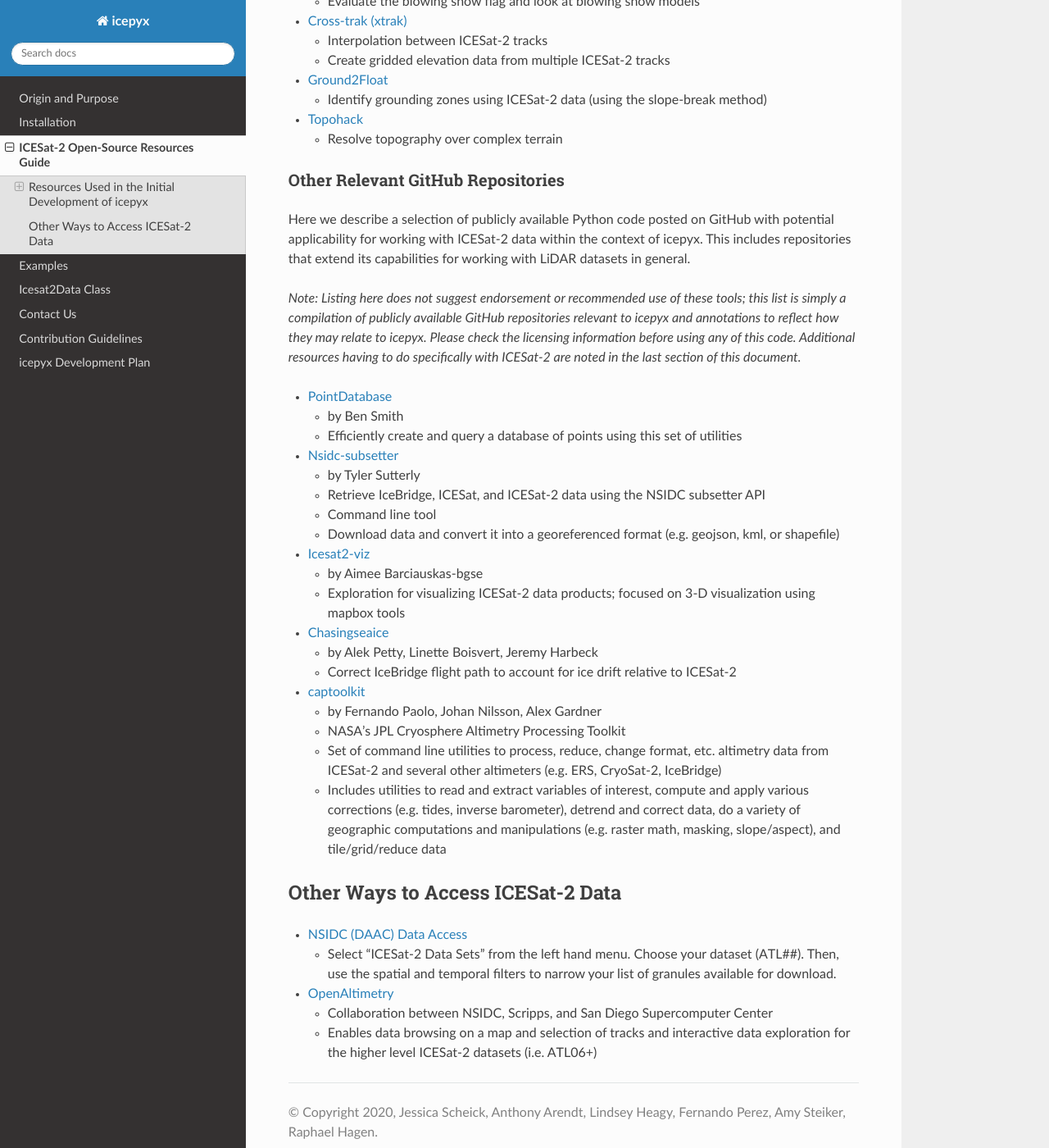
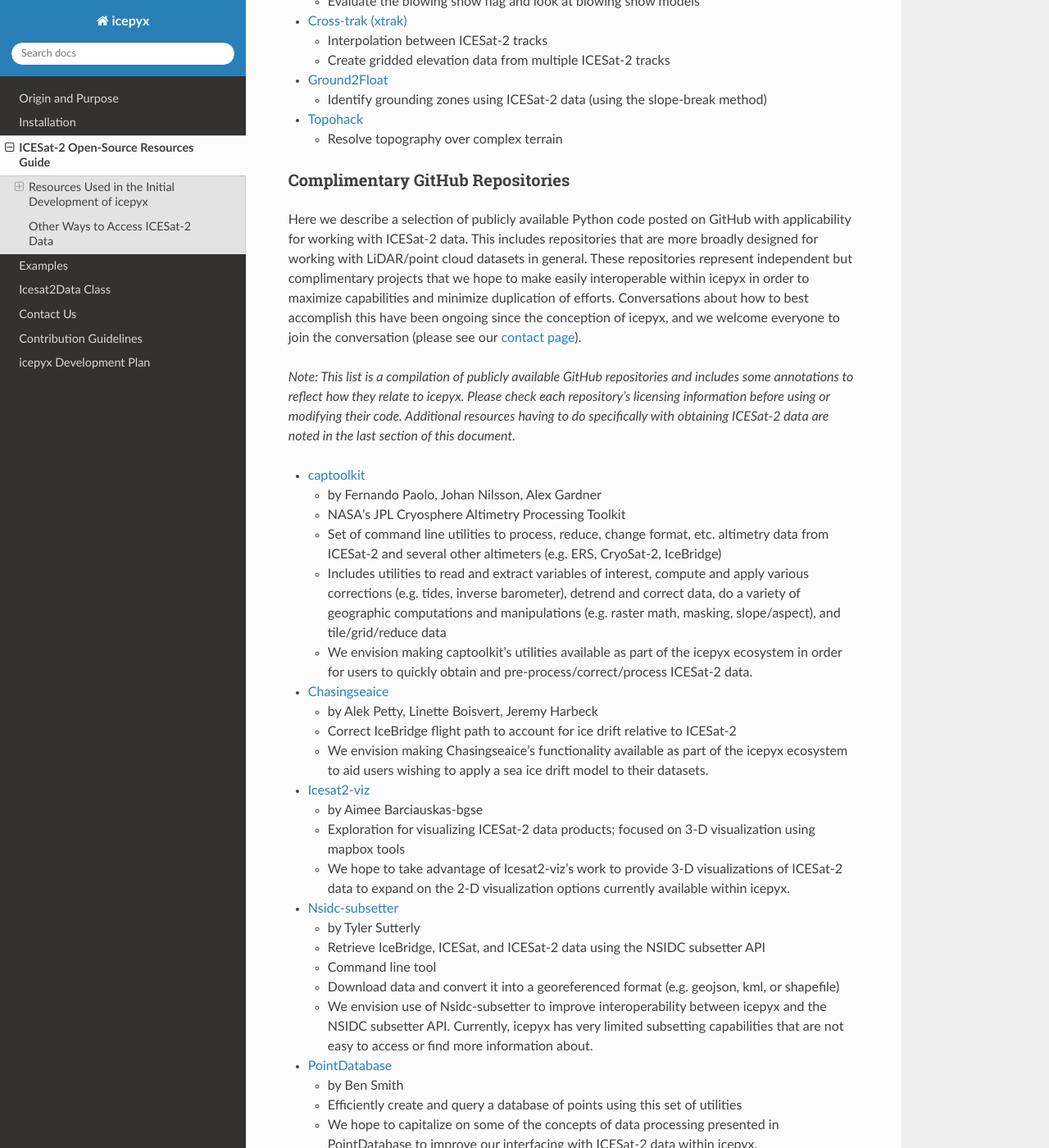
Before and after one commit to icesat2py/icepyx, a Sphinx documentation site: the page built from doc/source/getting_started/resources.rst, in a window 1280 px wide and 1400 px high, scrolled down 1500 px. Shown: the whole window at 82% size. Built offline with Sphinx 7.4.7 and the Read the Docs theme 2.0.0, drawn with Linux system fonts in a browser that asks for light colours; some of the changed text lies outside the part shown.

Commit message:
update resources with specific goals relative to icepyx

```diff
--- a/doc/source/getting_started/origin_purpose.rst
+++ b/doc/source/getting_started/origin_purpose.rst
@@ -1,10 +1,10 @@
 Origin and Purpose
 ==================
 
-icepyx is both a software library and a community composed of ICESat-2 data users, developers, and the scientific community. We are working together to develop a shared library of code, tutorials, and use-cases/examples that simplify the process of querying, obtaining, analyzing, and manipulating ICESat-2 datasets to enable scientific discovery.
+icepyx is both a software library and a community composed of ICESat-2 data users, developers, and the scientific community. We are working together to develop a shared library of resources - including existing resources, new code, tutorials, and use-cases/examples - that simplify the process of querying, obtaining, analyzing, and manipulating ICESat-2 datasets to enable scientific discovery.
 
-icepyx aims to provide a clearinghouse for code, documentation, examples, and educational resources that tackle disciplinary research questions while minimizing the amount of repeated effort across groups utilizing similar datasets.
+icepyx aims to provide a clearinghouse for code, functionality to improve interoperability, documentation, examples, and educational resources that tackle disciplinary research questions while minimizing the amount of repeated effort across groups utilizing similar datasets. icepyx also hopes to foster collaboration, open-science, and reproducible workflows by integrating and sharing resources.
 
 .. _`resources guide`: ./resources.rst
 
-Many of the underlying tools from which icepyx was developed began as Jupyter Notebooks developed for and during the cryosphere-themed ICESat-2 Hackweek at the University of Washington in June 2019 or as scripts written and used by the ICESat-2 Science Team members. This project combines and generalizes these scripts into a unified framework, adding examples, documentation, and testing where necessary and making them accessible for everyone. It also improves interoperability for ICESat-2 datasets with other open-source tools. Our `resources guide`_ provides additional information on both the foundational documents for icepyx and related libraries for working with ICESat-2 data.
+Many of the underlying tools from which icepyx was developed began as Jupyter Notebooks developed for and during the cryosphere-themed ICESat-2 Hackweek at the University of Washington in June 2019 or as scripts written and used by the ICESat-2 Science Team members. This project combines and generalizes these scripts into a unified framework, adding examples, documentation, and testing where necessary and making them accessible for everyone. It also improves interoperability for ICESat-2 datasets with other open-source tools. Our `resources guide`_ provides additional information on both the foundational documents for icepyx and closely related libraries for working with ICESat-2 data.
--- a/doc/source/getting_started/resources.rst
+++ b/doc/source/getting_started/resources.rst
@@ -68,16 +68,32 @@
 
   - Resolve topography over complex terrain
 
-Other Relevant GitHub Repositories
+Complimentary GitHub Repositories
 ^^^^^^^^^^^^^^^^^^^^^^^^^^^^^^^^^^
-Here we describe a selection of publicly available Python code posted on GitHub with potential applicability for working with ICESat-2 data within the context of icepyx. This includes repositories that extend its capabilities for working with LiDAR datasets in general.
+.. _`contact page`: ../development/contact.rst
+Here we describe a selection of publicly available Python code posted on GitHub with applicability for working with ICESat-2 data. This includes repositories that are more broadly designed for working with LiDAR/point cloud datasets in general. These repositories represent independent but complimentary projects that we hope to make easily interoperable within icepyx in order to maximize capabilities and minimize duplication of efforts. Conversations about how to best accomplish this have been ongoing since the conception of icepyx, and we welcome everyone to join the conversation (please see our `contact page`_).
 
-*Note: Listing here does not suggest endorsement or recommended use of these tools; this list is simply a compilation of publicly available GitHub repositories relevant to icepyx and annotations to reflect how they may relate to icepyx. Please check the licensing information before using any of this code. Additional resources having to do specifically with ICESat-2 are noted in the last section of this document.*
+*Note: This list is a compilation of publicly available GitHub repositories and includes some annotations to reflect how they relate to icepyx. Please check each repository's licensing information before using or modifying their code. Additional resources having to do specifically with obtaining ICESat-2 data are noted in the last section of this document.*
 
-- `PointDatabase <https://github.com/SmithB/PointDatabase>`_
+- `captoolkit <https://github.com/fspaolo/captoolkit>`_
 
-  - by Ben Smith
-  - Efficiently create and query a database of points using this set of utilities
+  - by Fernando Paolo, Johan Nilsson, Alex Gardner
+  - NASA's JPL Cryosphere Altimetry Processing Toolkit
+  - Set of command line utilities to process, reduce, change format, etc. altimetry data from ICESat-2 and several other altimeters (e.g. ERS, CryoSat-2, IceBridge)
+  - Includes utilities to read and extract variables of interest, compute and apply various corrections (e.g. tides, inverse barometer), detrend and correct data, do a variety of geographic computations and manipulations (e.g. raster math, masking, slope/aspect), and tile/grid/reduce data
+  - We envision making captoolkit's utilities available as part of the icepyx ecosystem in order for users to quickly obtain and pre-process/correct/process ICESat-2 data.
+
+- `Chasingseaice <https://github.com/akpetty/chasingseaice>`_
+
+  - by Alek Petty, Linette Boisvert, Jeremy Harbeck
+  - Correct IceBridge flight path to account for ice drift relative to ICESat-2
+  - We envision making Chasingseaice's functionality available as part of the icepyx ecosystem to aid users wishing to apply a sea ice drift model to their datasets.
+
+- `Icesat2-viz <https://github.com/abarciauskas-bgse/icesat2-viz>`_
+
+  - by Aimee Barciauskas-bgse
+  - Exploration for visualizing ICESat-2 data products; focused on 3-D visualization using mapbox tools
+  - We hope to take advantage of Icesat2-viz's work to provide 3-D visualizations of ICESat-2 data to expand on the 2-D visualization options currently available within icepyx.
 
 - `Nsidc-subsetter <https://github.com/tsutterley/nsidc-subsetter>`_
 
@@ -85,27 +101,19 @@
   - Retrieve IceBridge, ICESat, and ICESat-2 data using the NSIDC subsetter API
   - Command line tool
   - Download data and convert it into a georeferenced format (e.g. geojson, kml, or shapefile)
+  - We envision use of Nsidc-subsetter to improve interoperability between icepyx and the NSIDC subsetter API. Currently, icepyx has very limited subsetting capabilities that are not easy to access or find more information about.
 
-- `Icesat2-viz <https://github.com/abarciauskas-bgse/icesat2-viz>`_
+- `PointDatabase <https://github.com/SmithB/PointDatabase>`_
 
-  - by Aimee Barciauskas-bgse
-  - Exploration for visualizing ICESat-2 data products; focused on 3-D visualization using mapbox tools
-
-- `Chasingseaice <https://github.com/akpetty/chasingseaice>`_
-
-  - by Alek Petty, Linette Boisvert, Jeremy Harbeck
-  - Correct IceBridge flight path to account for ice drift relative to ICESat-2
-
-- `captoolkit <https://github.com/fspaolo/captoolkit>`_
-
-  - by Fernando Paolo, Johan Nilsson, Alex Gardner
-  - NASA's JPL Cryosphere Altimetry Processing Toolkit
-  - Set of command line utilities to process, reduce, change format, etc. altimetry data from ICESat-2 and several other altimeters (e.g. ERS, CryoSat-2, IceBridge)
-  - Includes utilities to read and extract variables of interest, compute and apply various corrections (e.g. tides, inverse barometer), detrend and correct data, do a variety of geographic computations and manipulations (e.g. raster math, masking, slope/aspect), and tile/grid/reduce data
+  - by Ben Smith
+  - Efficiently create and query a database of points using this set of utilities
+  - We hope to capitalize on some of the concepts of data processing presented in PointDatabase to improve our interfacing with ICESat-2 data within icepyx.
 
 
 Other Ways to Access ICESat-2 Data
 ----------------------------------
+icepyx aims to provide intuitive, object-based methods for finding, obtaining, visualizing, and analyzing ICESat-2 data as part of an open, reproducible workflow that leverages existing tools wherever possible (see `Complimentary GitHub Repositories`_) and can be run locally, using high performance computing, or in the cloud using Pangeo. A few other options available for querying, visualizing, and downloading ICESat-2 data files are:
+
 - `NSIDC (DAAC) Data Access <https://nsidc.org/data/icesat-2>`_
 
   - Select “ICESat-2 Data Sets” from the left hand menu. Choose your dataset (ATL##). Then, use the spatial and temporal filters to narrow your list of granules available for download.
```
